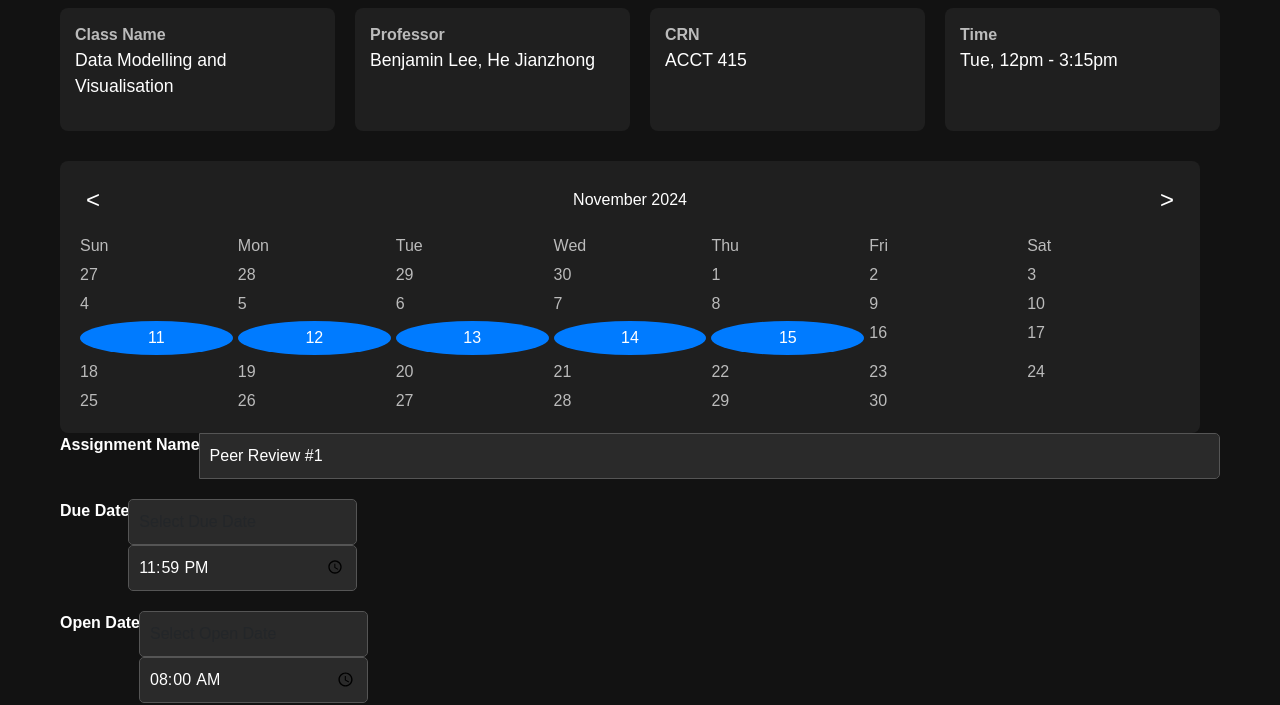
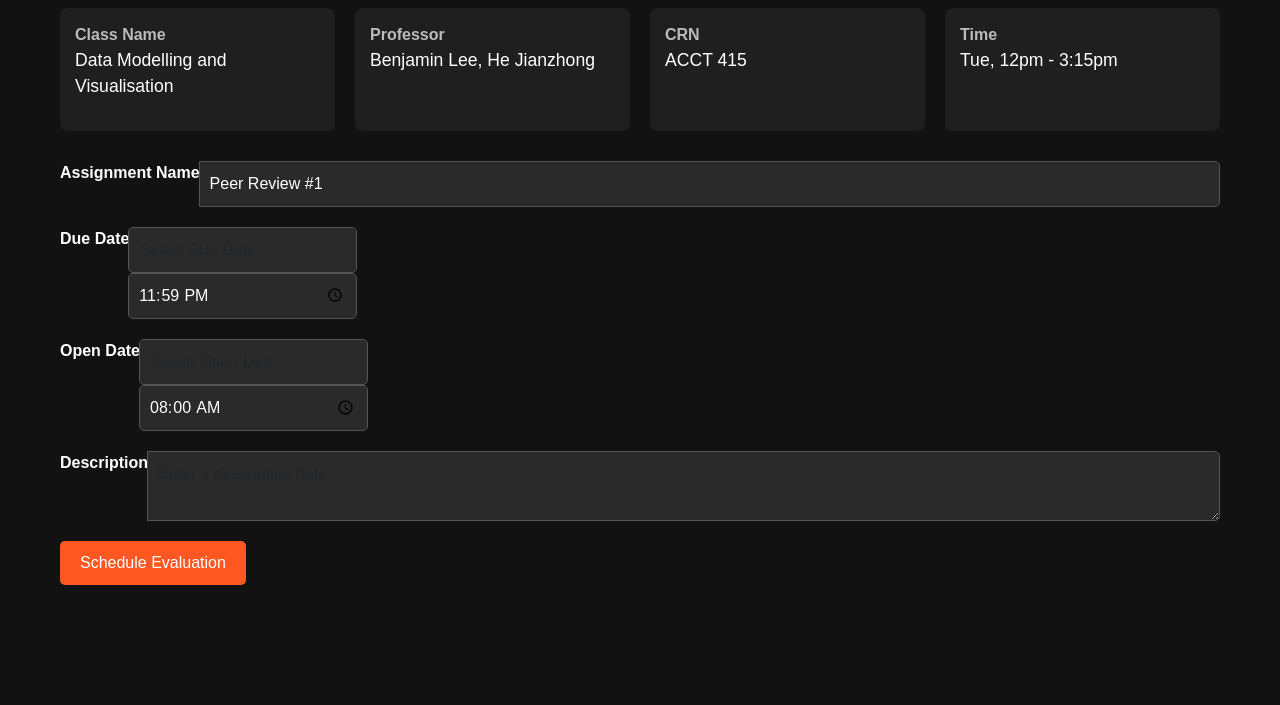
Before and after one commit to raghadsalih416/raghadsalih416.github.io, a website: page schedule-evaluation.html in a window 1280 px wide. Shown: the part 102-807 px from the top of the page. Drawn offline with nearby package versions, Linux system fonts and the light colour scheme.

Commit message:
Your descriptive commit message here

```diff
--- a/schedule-evaluation.html
+++ b/schedule-evaluation.html
@@ -41,24 +41,7 @@
         <!-- Calendar and Input Section -->
         <div class="schedule-row">
             <!-- Calendar Section -->
-            <div class="calendar-section">
-                <div class="calendar-header">
-                    <button class="calendar-nav">&lt;</button>
-                    <span>November 2024</span>
-                    <button class="calendar-nav">&gt;</button>
-                </div>
-                <div class="calendar-grid">
-                    <!-- Calendar grid dynamically generated here -->
-                    <div>Sun</div><div>Mon</div><div>Tue</div><div>Wed</div><div>Thu</div><div>Fri</div><div>Sat</div>
-                    <div class="grey">27</div><div class="grey">28</div><div class="grey">29</div><div class="grey">30</div>
-                    <div>1</div><div>2</div><div>3</div><div>4</div><div>5</div><div>6</div><div>7</div>
-                    <div>8</div><div>9</div><div>10</div><div class="highlighted">11</div><div class="highlighted">12</div>
-                    <div class="highlighted">13</div><div class="highlighted">14</div><div class="highlighted">15</div>
-                    <div>16</div><div>17</div><div>18</div><div>19</div><div>20</div><div>21</div><div>22</div>
-                    <div>23</div><div>24</div><div>25</div><div>26</div><div>27</div><div>28</div><div>29</div>
-                    <div>30</div>
-                </div>
-            </div>
+
 
             <!-- Input Fields Section -->
             <div class="input-section">
```
